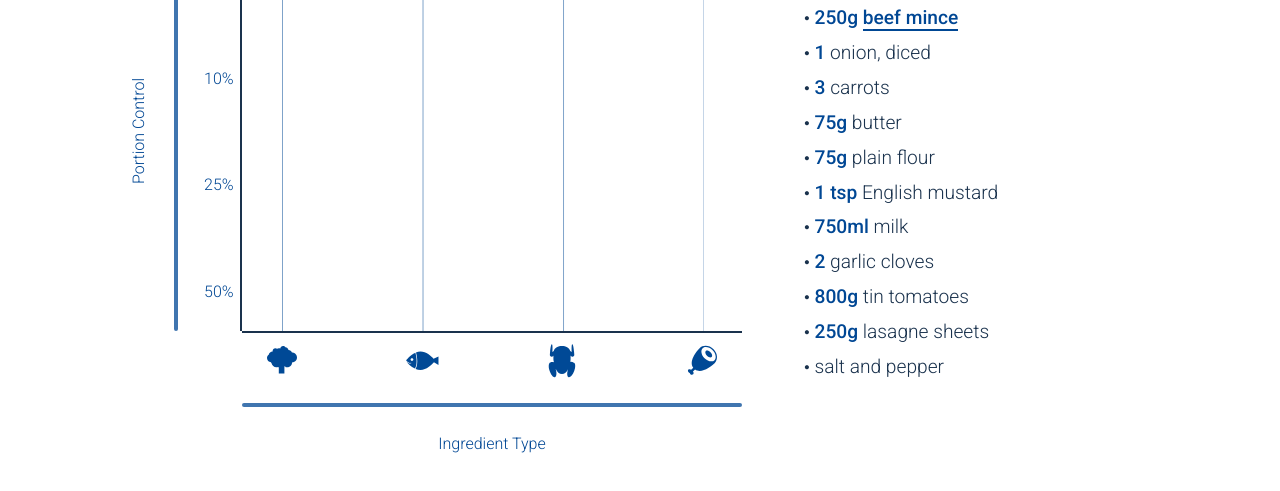
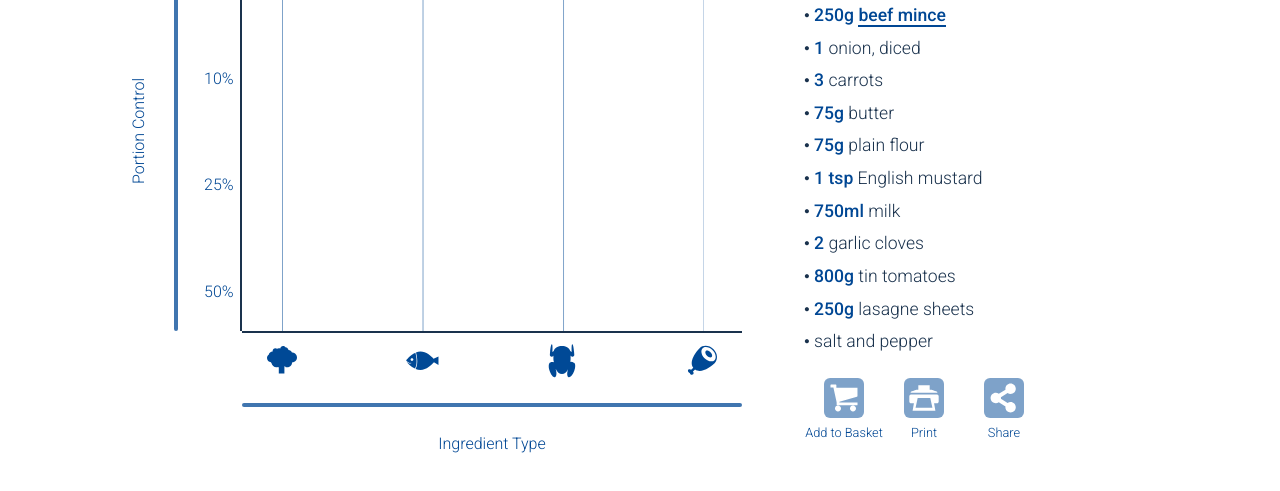
Before and after one commit to markdurrant/Axis-Heatlh, a website: page src/app.html in a window 1280 px wide. Shown: the part 199-690 px from the top of the page. Drawn offline with nearby package versions, Linux system fonts and the light colour scheme; files that its build step writes are made by us from their sources.

Commit message:
add output icons

```diff
--- a/src/app.html
+++ b/src/app.html
@@ -95,7 +95,27 @@
           <span class="ingredient-quantity"></span>
           salt and pepper</li>
       </ul>
+
+          <div class="output-container">
+            <div>
+              <img src="img/im-01.svg">
+              <span>Add to Basket</span>
+            </div>
+
+            <div>
+              <img src="img/im-02.svg">
+              <span>Print</span>
+            </div>
+
+            <div>
+              <img src="img/im-03.svg">
+              <span>Share</span>
+            </div>
+          </div>
+
     </div> <!-- end .recipe-container -->
+
+
 
   </div> <!-- end .wrap -->
 
--- a/src/sass/_recipe.scss
+++ b/src/sass/_recipe.scss
@@ -17,7 +17,7 @@
 }
 
 .ingredient {
-  font-size: 1.2rem;
+  font-size: 1.1rem;
   margin-bottom: 0.5rem;
 
   &::before {
@@ -46,3 +46,26 @@
 .ml::after {
   content: "ml";
 }
+
+.output-container {
+  @include clearfix;
+  margin-top: 1.5rem;
+
+  div {
+    float: left;
+    width: 80px;
+    text-align: center;
+  }
+
+  span {
+    display: block;
+    color: $primary;
+    font-size: 0.8rem;
+  }
+
+  img {
+    opacity: 0.5;
+    border-radius: 6px;
+    width: 40px;
+  }
+}
```
Also changed, not shown: src/img/im-01.svg (added), src/img/im-02.svg (added), src/img/im-03.svg (added).
